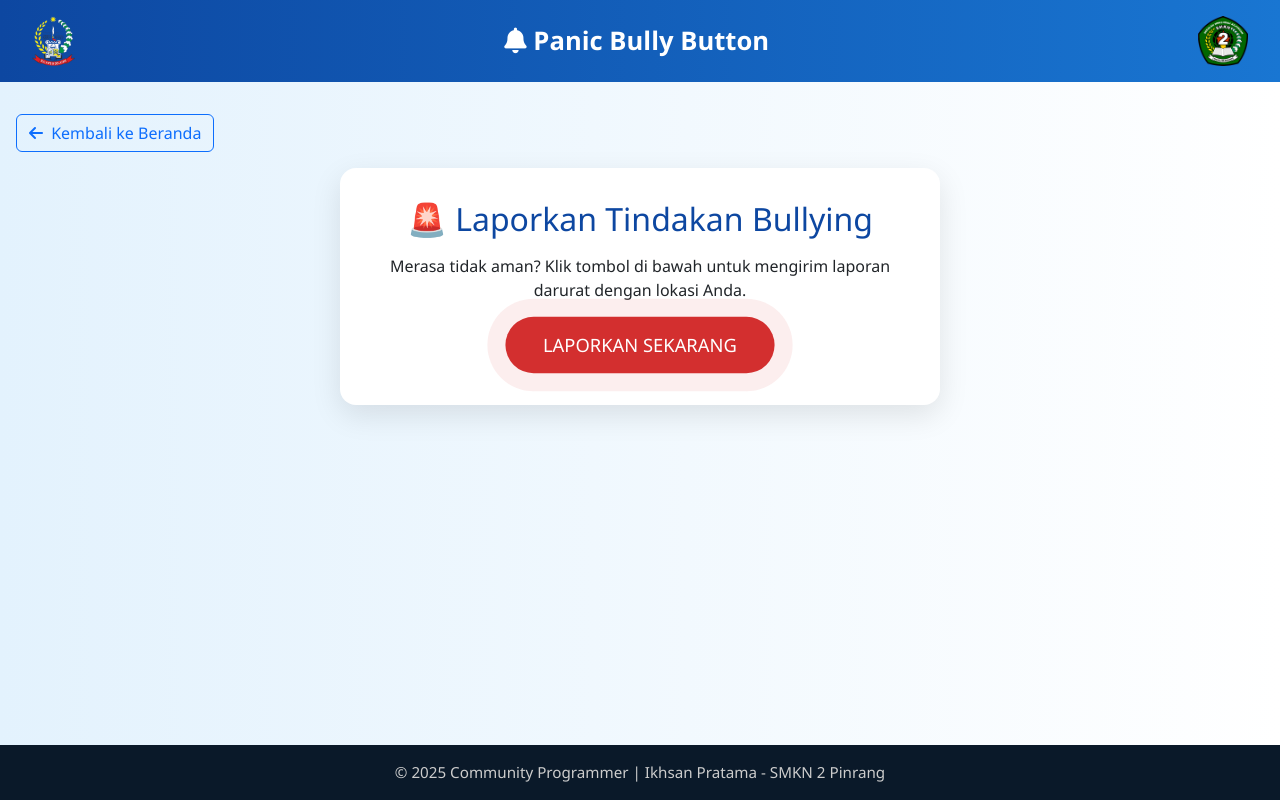
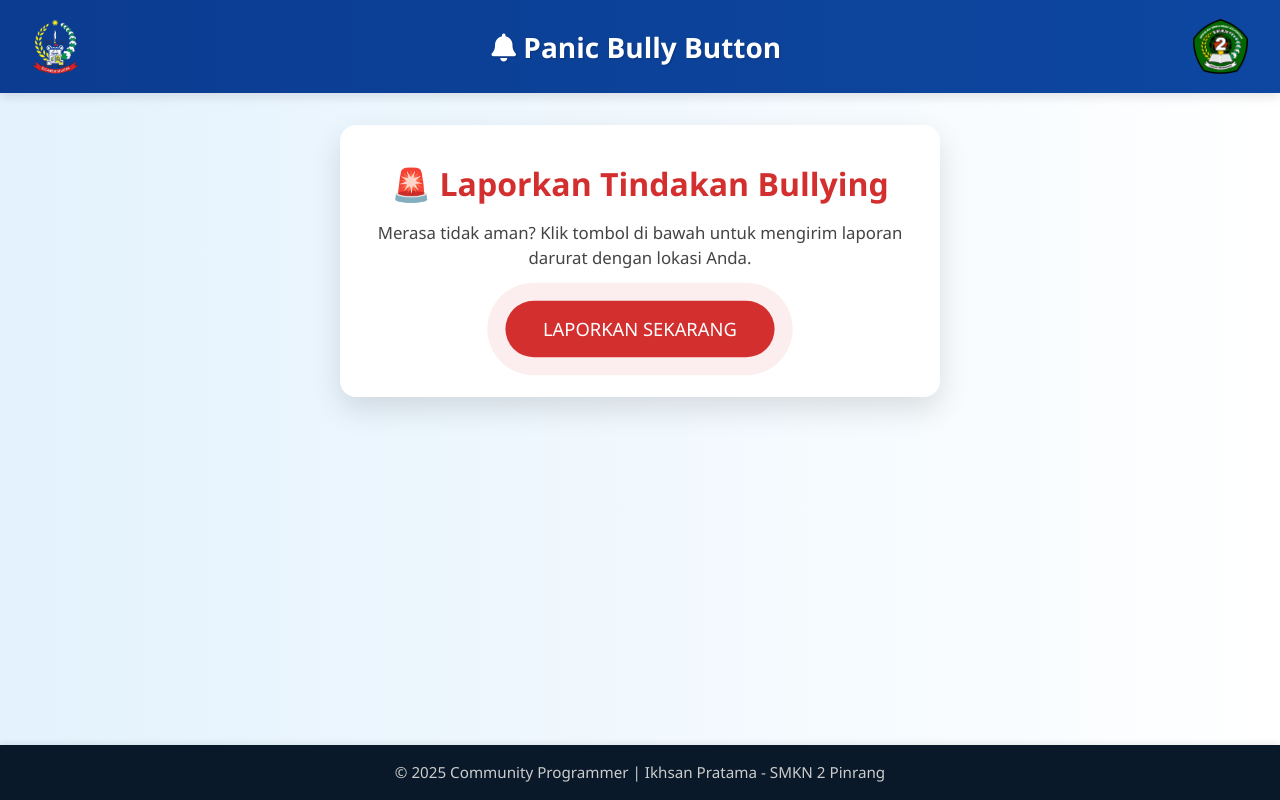
Before and after one commit to HENGKER-MAGANG/PanicBully, a PHP site: page /report.php in a window 1280 px wide. Run offline with PHP 8.4, Linux system fonts and the light colour scheme; data that the repository does not hold is empty; some libraries are stand-ins or nearby versions.

Commit message:
menghapus navigasi di reprt

```diff
--- a/report.php
+++ b/report.php
@@ -46,6 +46,8 @@ if ($_SERVER['REQUEST_METHOD'] === 'POST' && isset($_POST['latitude']) && isset(
 }
 ?>
 
+<!-- Tetap gunakan bagian PHP di atas tanpa perubahan -->
+
 <!DOCTYPE html>
 <html lang="id">
 <head>
@@ -64,21 +66,43 @@ if ($_SERVER['REQUEST_METHOD'] === 'POST' && isset($_POST['latitude']) && isset(
       display: flex;
       flex-direction: column;
     }
+
     .header {
-      background: linear-gradient(to right, #0d47a1, #1976d2);
+      background: linear-gradient(to right, #0d47a1, #1565c0);
       color: white;
-      padding: 1rem 2rem;
+      padding: 1.2rem 2rem;
       display: flex;
       align-items: center;
       justify-content: space-between;
+      flex-wrap: wrap;
+      box-shadow: 0 4px 10px rgba(0, 0, 0, 0.1);
+      transition: background 0.3s ease;
+      z-index: 1000;
     }
+
+    .header:hover {
+      background: linear-gradient(to right, #0b3c91, #0d47a1);
+    }
+
     .logo {
-      height: 50px;
+      height: 55px;
+      transition: transform 0.3s ease;
     }
+
+    .logo:hover {
+      transform: scale(1.05);
+    }
+
     .header-title {
-      font-size: 1.6rem;
-      font-weight: bold;
+      font-size: 1.75rem;
+      font-weight: 700;
+      flex: 1;
+      text-align: center;
+      min-width: 200px;
+      color: #ffffff;
+      text-shadow: 1px 1px 2px rgba(0,0,0,0.2);
     }
+
     main {
       flex-grow: 1;
       display: flex;
@@ -86,24 +110,30 @@ if ($_SERVER['REQUEST_METHOD'] === 'POST' && isset($_POST['latitude']) && isset(
       align-items: center;
       padding: 2rem 1rem;
     }
-    .back-btn {
-      align-self: flex-start;
-      margin-bottom: 1rem;
-    }
+
     .card-report {
       background: #ffffff;
       border-radius: 1rem;
-      padding: 2rem;
+      padding: 2.5rem 2rem;
       width: 100%;
       max-width: 600px;
-      box-shadow: 0 10px 30px rgba(0,0,0,0.1);
+      box-shadow: 0 12px 30px rgba(0,0,0,0.12);
       text-align: center;
       animation: fadeIn 0.8s ease;
     }
+
     h2 {
-      color: #0d47a1;
+      color: #d32f2f;
       margin-bottom: 1rem;
+      font-weight: bold;
     }
+
+    p {
+      font-size: 1.05rem;
+      color: #444;
+      margin-bottom: 2rem;
+    }
+
     #panic-btn {
       padding: 14px 36px;
       font-size: 1.1rem;
@@ -115,30 +145,49 @@ if ($_SERVER['REQUEST_METHOD'] === 'POST' && isset($_POST['latitude']) && isset(
       transition: 0.3s ease;
       animation: pulse 1.5s infinite;
     }
+
     #panic-btn:hover {
       background: #b71c1c;
       transform: scale(1.05);
     }
+
     #panic-btn:disabled {
       background: #888;
       cursor: not-allowed;
       animation: none;
     }
+
     footer {
       background: #0a1929;
       color: #ccc;
       text-align: center;
       padding: 1rem;
       font-size: 0.95rem;
+      box-shadow: 0 -2px 6px rgba(0, 0, 0, 0.08);
     }
+
     @keyframes fadeIn {
       from { opacity: 0; transform: translateY(40px); }
       to { opacity: 1; transform: translateY(0); }
     }
+
     @keyframes pulse {
       0% { transform: scale(1); box-shadow: 0 0 0 0 rgba(211, 47, 47, 0.6); }
       70% { transform: scale(1.05); box-shadow: 0 0 0 20px rgba(211, 47, 47, 0); }
       100% { transform: scale(1); box-shadow: 0 0 0 0 rgba(211, 47, 47, 0); }
+    }
+
+    @media (max-width: 576px) {
+      .header-title {
+        font-size: 1.3rem;
+        text-align: center;
+      }
+      h2 {
+        font-size: 1.3rem;
+      }
+      p {
+        font-size: 0.95rem;
+      }
     }
   </style>
 </head>
@@ -151,10 +200,6 @@ if ($_SERVER['REQUEST_METHOD'] === 'POST' && isset($_POST['latitude']) && isset(
   </header>
 
   <main>
-    <a href="index.php" class="btn btn-outline-primary back-btn">
-      <i class="fa fa-arrow-left me-1"></i> Kembali ke Beranda
-    </a>
-
     <div class="card-report">
       <h2>🚨 Laporkan Tindakan Bullying</h2>
       <p>Merasa tidak aman? Klik tombol di bawah untuk mengirim laporan darurat dengan lokasi Anda.</p>
@@ -181,8 +226,11 @@ if ($_SERVER['REQUEST_METHOD'] === 'POST' && isset($_POST['latitude']) && isset(
         showCancelButton: false,
         confirmButtonText: 'Kirim Laporan Sekarang',
         confirmButtonColor: '#d32f2f',
-        customClass: {
-          popup: 'animated fadeInDown'
+        showClass: {
+          popup: 'animate__animated animate__fadeInDown'
+        },
+        hideClass: {
+          popup: 'animate__animated animate__fadeOutUp'
         }
       }).then((result) => {
         if (result.isConfirmed) {
```
